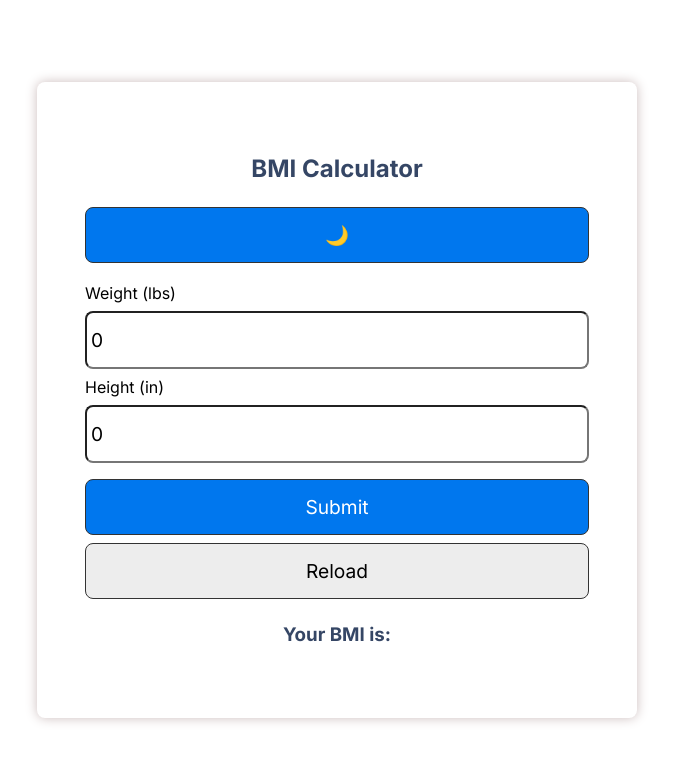
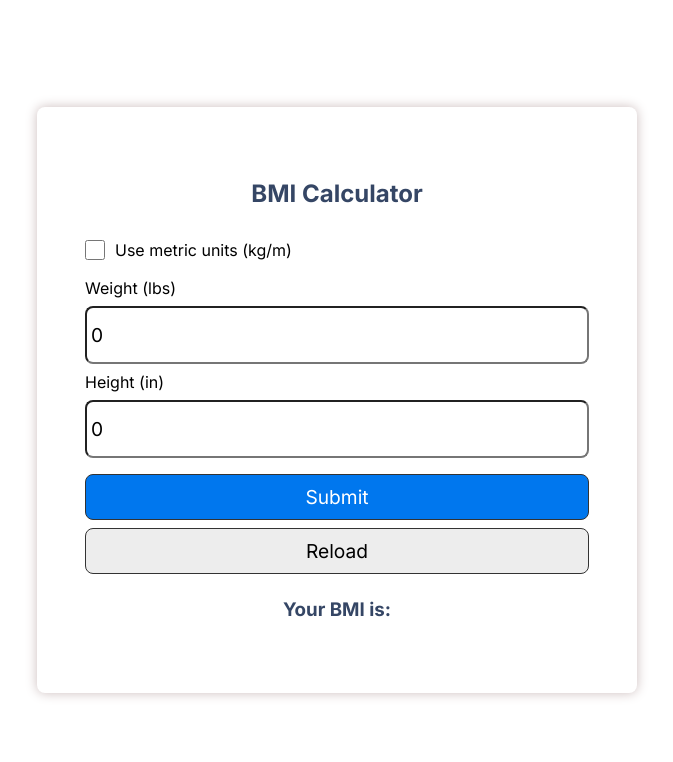
Before and after one commit to iiitl/bmi_calculator, a React (Create React App) app: page / in a window 1280 px wide. Shown: the top 762 px of the page, without its empty margins (303-976 px from the left). Built offline with nearby package versions, Linux system fonts and the light colour scheme.

Commit message:
metric units

```diff
--- a/src/App.css
+++ b/src/App.css
@@ -47,20 +47,13 @@
   }
 }
 
-.app.light {
-  background-color: #ffffff;
-  color: #000000;
+.checkbox {
+  display: flex;
+  align-items: center;
+  margin: 10px 0;
 }
-
-.app.dark {
-  background-color: #121212;
-  color: #ffffff;
+.checkbox input {
+  width: 20px;
+  height: 20px;
+  margin-right: 10px;
 }
-
-.app.dark .center {
-  color: #f7eded;
-}
-
-.btn.toggle-theme {
-  margin-bottom: 20px;
-}
--- a/src/App.js
+++ b/src/App.js
@@ -8,29 +8,27 @@ function App() {
   const [height, setHeight] = useState(0)
   const [bmi, setBmi] = useState('')
   const [message, setMessage] = useState('')
-  const [theme, setTheme] = useState('light')
+  const [isMetric, setIsMetric] = useState(false)
 
   let calcBmi = (event) => {
     event.preventDefault()
-    console.log(event);
 
     if (weight === 0 || height === 0) {
       alert('Please enter a valid weight and height')
     } else {
-      let bmi = (weight / (height * height) * 703)
+      let bmi = isMetric
+        ? (weight / (height * height)) : (weight / (height * height) * 703)
       setBmi(bmi.toFixed(1))
-
 
       if (bmi < 18.5) {
         setMessage('You are underweight')
-        }  else if (bmi >= 18.5 && bmi < 25) {
+      } else if (bmi >= 18.5 && bmi < 25) {
         setMessage('You have healthy weight')
-        } else if (bmi>=25 && bmi <30) {
+      } else if (bmi >= 25 && bmi < 30) {
         setMessage('You are overweight')
-        }else{
+      } else {
         setMessage('You are obese')
       }
-
     }
   }
 
@@ -38,31 +36,50 @@ function App() {
     window.location.reload()
   }
 
-  const toggleTheme = () => {
-    setTheme(theme === 'light' ? 'dark' : 'light')
-  }
-
   return (
-    <div className={`app ${theme}`}>
+    <div className='app'>
       <div className='container'>
-        <h2 className={`center ${theme}`}>BMI Calculator</h2>
-        <button className='btn toggle-theme' onClick={toggleTheme}> {theme === 'light' ? '🌙' : '☀️'}
-        </button>
+        <h2 className='center'>BMI Calculator</h2>
         <form onSubmit={calcBmi}>
           <div>
-            <label>Weight (lbs)</label>
-            <input type="text" placeholder='Enter Weight in lbs' value={weight} onChange={(e) => setWeight(e.target.value)} />
+            <label className='checkbox'>
+              <input type="checkbox" checked={isMetric} onChange={() => setIsMetric(!isMetric)} />
+              Use metric units (kg/m)
+            </label>
           </div>
           <div>
-            <label>Height (in)</label>
-            <input type="text" placeholder='Enter height in inches' value={height} onChange={(event) => setHeight(event.target.value)} />
+            <label>Weight ({isMetric ? 'kg' : 'lbs'})</label>
+            <input
+              type="text" placeholder={`Enter Weight in ${isMetric ? 'kg' : 'lbs'}`} value={weight} onChange={(e) => setWeight(e.target.value)}/>
           </div>
           <div>
-            <button className='btn' type='submit'>Submit</button>
-            <button className='btn btn-outline' onClick={reload} type='submit'>Reload</button>
+            <label>Height ({isMetric ? 'm' : 'in'})</label>
+            <input
+              type="text"
+              placeholder={`Enter height in ${isMetric ? 'meters' : 'inches'}`}
+              value={height}
+              onChange={(event) => setHeight(event.target.value)}
+            />
+          </div>
+          <div>
+            <button
+              className='btn'
+              type='submit'
+              style={{ marginRight: '10px', padding: '10px 20px' }}
+            >
+              Submit
+            </button>
+            <button
+              className='btn btn-outline'
+              onClick={reload}
+              type='submit'
+              style={{ padding: '10px 20px' }}
+            >
+              Reload
+            </button>
           </div>
         </form>
-        <div className={`center ${theme}`}>
+        <div className='center'>
           <h3>Your BMI is: {bmi}</h3>
           <p>{message}</p>
         </div>
```
Lines whose indentation alone changed are shown as unchanged.
